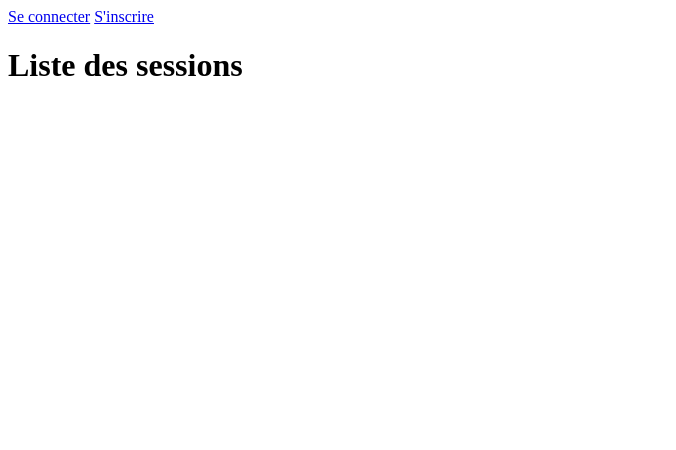
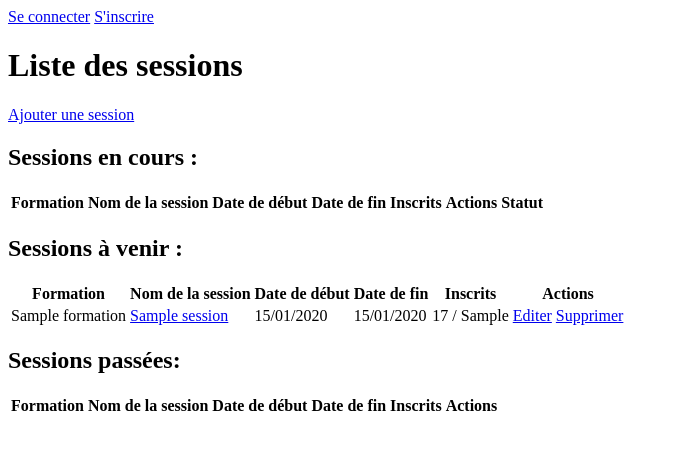
Before and after one commit to PierreWTH/ExoSymfonySession, a Symfony app: template templates/session/index.html.twig in a window 1280 px wide. Shown: the top 450 px of the page, without its empty margins (0-676 px from the left). Run offline with Twig, Linux system fonts and the light colour scheme; the template is opened without the code that fills it: most values are stand-ins (such as "Sample title", 1, 10 or a date in 2020); lists and menus that the app fills with data are empty; some libraries are stand-ins or nearby versions.

Commit message:
add/edit/remove session ok

```diff
--- a/src/Controller/HomeController.php
+++ b/src/Controller/HomeController.php
@@ -15,7 +15,6 @@
     {
         $sessions = $doctrine->getRepository(Session::Class)->findBy([], ["dateDebut"=>"ASC"]);
         return $this->render('home/index.html.twig', [
-            'controller_name' => 'SessionControlleur',
             'sessions' => $sessions
 
         ]);
--- a/templates/home/index.html.twig
+++ b/templates/home/index.html.twig
@@ -1,6 +1,6 @@
 {% extends 'base.html.twig' %}
 
-{% block title %}Hello HomeController!{% endblock %}
+{% block title %}Acceuil{% endblock %}
 
 {% block body %}
 
--- a/templates/session/detail.html.twig
+++ b/templates/session/detail.html.twig
@@ -110,8 +110,6 @@
         {% for module in modules %}
         {% if module.id not in modulesBySession|map(item => item.modules.id)%}
         <form action="{{path ('add_module', {id : module.id, idsession : session.id })}}" method="post">
-
-        <tr>
         <tr>
             <td> {{module.nomModule}} </td>
             <td> {{module.categorie.nomCategorie}} </td>
--- a/templates/session/index.html.twig
+++ b/templates/session/index.html.twig
@@ -1,8 +1,108 @@
 {% extends 'base.html.twig' %}
 
-{% block title %}Hello SessionController!{% endblock %}
+{% block title %} Sessions {% endblock %}
 
 {% block body %}
 
 <h1> Liste des sessions </h1>
+
+<a href="{{path ('add_session')}}">Ajouter une session </a>
+
+<h2>Sessions en cours : </h2>
+
+
+<table>
+    <thead>
+        <tr>
+            <th>Formation</th>
+            <th>Nom de la session </th>
+
+            <th>Date de début</th>
+            <th>Date de fin</th>
+            <th>Inscrits</th>
+            <th>Actions</th>
+            <th> Statut </th>
+        </tr>
+    </thead>
+    <tbody>
+        {% for session in sessions %}
+        {% if session.dateDebut|date('d/m/Y') <= 'now'|date('d/m/Y') and session.dateFin|date('d/m/Y') >= 'now'|date('d/m/Y')%}
+        <tr>
+            <td>{{session.formation.nomFormation}}</td>
+            <td><a href="{{path ('detail_session', {id : session.id })}}">{{session.nomSession}}</a></td>
+            <td>{{session.dateDebut|date('d/m/Y')}}</td>
+            <td>{{session.dateFin |date('d/m/Y')}}</td>
+            <td>{{session.stagiaires|length}} / {{session.nbPlace}}</td>
+            <td><a href="{{path ('edit_session', {id : session.id })}}">Editer</a> <a href="{{path ('delete_session', {id : session.id })}}">Supprimer</a></td>
+            {% if session.stagiaires|length == session.nbPlace %}
+            <td> Session complète </td>
+        </tr>
+         {% endif %}
+        {% endif %}
+        {% endfor %}
+    </tbody>
+</table>
+
+
+
+<h2>Sessions à venir : </h2>
+
+<table>
+    <thead>
+        <tr>
+            <th>Formation</th>
+            <th>Nom de la session </th>
+            <th>Date de début</th>
+            <th>Date de fin</th>
+            <th>Inscrits</th>
+            <th>Actions</th>
+        </tr>
+    </thead>
+    <tbody>
+        {% for session in sessions %}
+        {% if session.dateFin|date('d/m/Y') > 'now'|date('d/m/Y') and session.dateDebut|date('d/m/Y') > 'now'|date('d/m/Y') %}
+        <tr>
+            <td>{{session.formation.nomFormation}}</td>
+            <td><a href="{{path ('detail_session', {id : session.id })}}">{{session.nomSession}}</a></td>
+            <td>{{session.dateDebut|date('d/m/Y')}}</td>
+            <td>{{session.dateFin |date('d/m/Y')}}</td>
+            <td>{{session.stagiaires|length}} / {{session.nbPlace}}</td>
+            <td><a href="{{path ('edit_session', {id : session.id })}}">Editer</a> <a href="{{path ('delete_session', {id : session.id })}}">Supprimer</a></td>
+        </tr>
+        {% endif %}
+        {% endfor %}
+    </tbody>
+</table>
+
+
+<h2>Sessions passées: </h2>
+
+<table>
+    <thead>
+        <tr>
+            <th>Formation</th>
+            <th>Nom de la session </th>
+
+            <th>Date de début</th>
+            <th>Date de fin</th>
+            <th>Inscrits</th>
+            <th>Actions</th>
+        </tr>
+    </thead>
+    <tbody>
+        {% for session in sessions %}
+        {% if session.dateFin|date('d/m/Y') < 'now'|date('d/m/Y') %}
+        <tr>
+            <td>{{session.formation.nomFormation}}</td>
+            <td><a href="{{path ('detail_session', {id : session.id })}}">{{session.nomSession}}</a></td>
+            <td>{{session.dateDebut|date('d/m/Y')}}</td>
+            <td>{{session.dateFin |date('d/m/Y')}}</td>
+            <td>{{session.stagiaires|length}} / {{session.nbPlace}}</td>
+            <td><a href="{{path ('edit_session', {id : session.id })}}">Editer</a> <a href="{{path ('delete_session', {id : session.id })}}">Supprimer</a></td>
+        </tr>
+        {% endif %}
+        {% endfor %}
+    </tbody>
+</table>
+
 {% endblock %}
```
Also changed, not shown: src/Controller/SessionController.php (+65 -5 lines), src/Form/SessionType.php (added, +49 -0 lines), templates/session/add.html.twig (added, +9 -0 lines).
